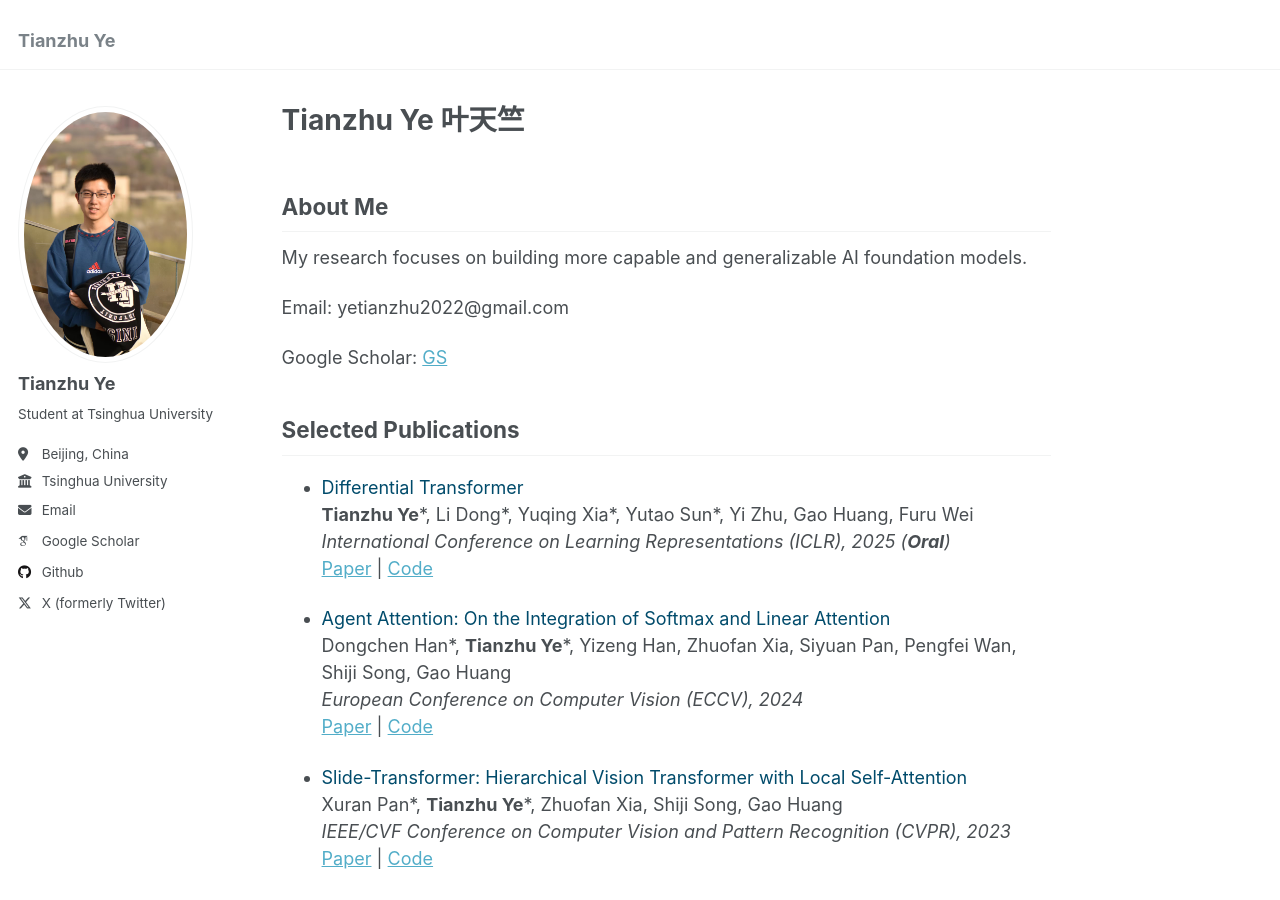
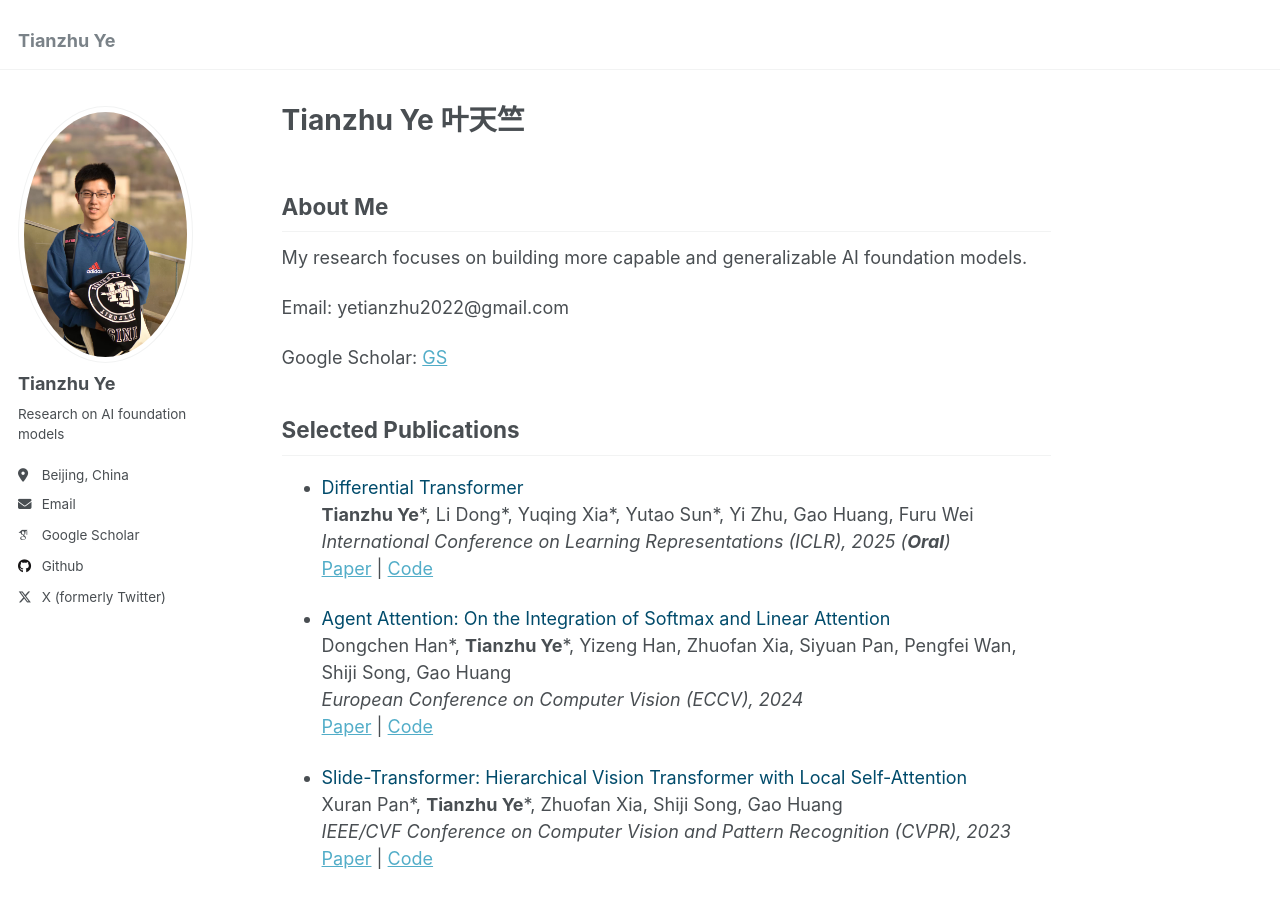
Before and after one commit to YTianZHU/YTianZHU.github.io, a Jekyll site: the page built from _pages/about.md, in a window 1280 px wide and 900 px high. Built offline with Jekyll 4.4.1, drawn with Linux system fonts in a browser that asks for light colours; some web fonts are replaced.

Commit message:
Update _config.yml

```diff
--- a/_config.yml
+++ b/_config.yml
@@ -11,7 +11,7 @@ locale                   : "en-US"
 title                    : "Tianzhu Ye"
 title_separator          : "-"
 name                     : &name "Tianzhu Ye"
-description              : &description "Student at Tsinghua University"
+description              : &description "Research on AI foundation models"
 url                      : https://YTianZHU.github.io # the base hostname & protocol for your site e.g. "https://mmistakes.github.io"
 baseurl                  : "" # the subpath of your site, e.g. "/blog"
 repository               : "YTianZHU/YTianZHU.github.io"
@@ -24,9 +24,9 @@ author:
   avatar           : "my_profile.png"
   name             : "Tianzhu Ye"
   pronouns         : # example: "she/her"
-  bio              : "Student at Tsinghua University"
+  bio              : "Research on AI foundation models"
   location         : "Beijing, China"
-  employer         : "Tsinghua University"
+  employer         : # "Tsinghua University"
   uri              : # URL
   email            : "yetianzhu2022@gmail.com"
 
```
